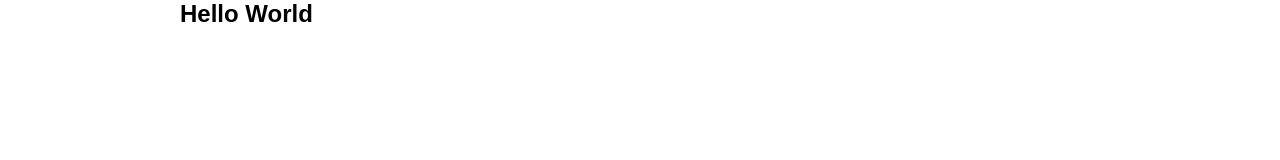
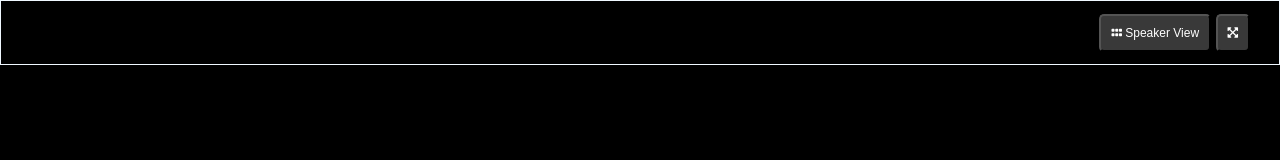
Before and after one commit to Vinc-78/html-css-zoom, a plain HTML site: page index.html in a window 1280 px wide. Drawn offline with Linux system fonts and the light colour scheme.

Commit message:
header con bottoni

```diff
--- a/css/style.css
+++ b/css/style.css
@@ -8,33 +8,51 @@
 * Selettori TAG
 ************************************************/
 body {
-  font-family: Arial, Helvetica, sans-serif;
-  font-size: 16px;
+    font-family: Arial, Helvetica, sans-serif;
+    font-size: 16px;
+    background-color: black;
+    color: #dcdcdc;
 }
 
-header {
+  /* Usando il flex
+
+  display: flex;
+  flex-direction: column;
+  height: 100vh; */
+
+
+header { /*  flex-basis: 45px; */
+         min-height: 45px;
+         border:1px solid aliceblue;
 }
 
-main {
+main { /* flex-grow: 1; */
+       min-height: calc(100vh - 45px - 54px);
+       overflow: hidden;
+
 }
 
-footer {
+footer { /* flex-basis: 54px; */
+  /* min-height: 54px; */
+ background-color: #232427;
 }
 
 /************************************************
-* Classi layout
+* header
 ************************************************/
-.container {
-  max-width: 920px;
-  width: 100%;
-  margin: auto
+
+
+.text-right{text-align: right;
+  padding: 12.5px 14px;}
+
+header button {
+    font-size: 12px;
+    padding: 10px;
+    color: white;
+    background-color:rgb(57,57,57);
+    border-radius: 5px;
+    cursor: pointer;
 }
 
-/************************************************
-* Classi Utilities
-************************************************/
-.clearfix:after {
-  content: "";
-  display: table;
-  clear: both;
-}
+header button:nth-of-type(2) {
+    margin-right: 15px;}
--- a/index.html
+++ b/index.html
@@ -5,22 +5,28 @@
   <meta charset="UTF-8">
   <title>My Project</title>
 
+  <link rel="stylesheet" href="https://cdnjs.cloudflare.com/ajax/libs/font-awesome/5.15.3/css/all.min.css">
   <link rel="stylesheet" href="css/style.css">
 </head>
 
 <body>
   <!-- Inizio HEADER -->
   <header>
+    <div class="header-container text-right">
+      <button>
+        <i class="fas fa-grip-horizontal"></i> Speaker View
+    </button>
+    <button>
+        <i class="fas fa-expand-arrows-alt"></i>
+    </button>
+    </div>
 
   </header>
 
   <!-- Inizio MAIN -->
   <main>
-    <section>
-      <div class="container">
-        <h1>Hello World</h1>
-      </div>
-    </section>
+
+
   </main>
 
   <!-- Inizio FOOTER -->
```
